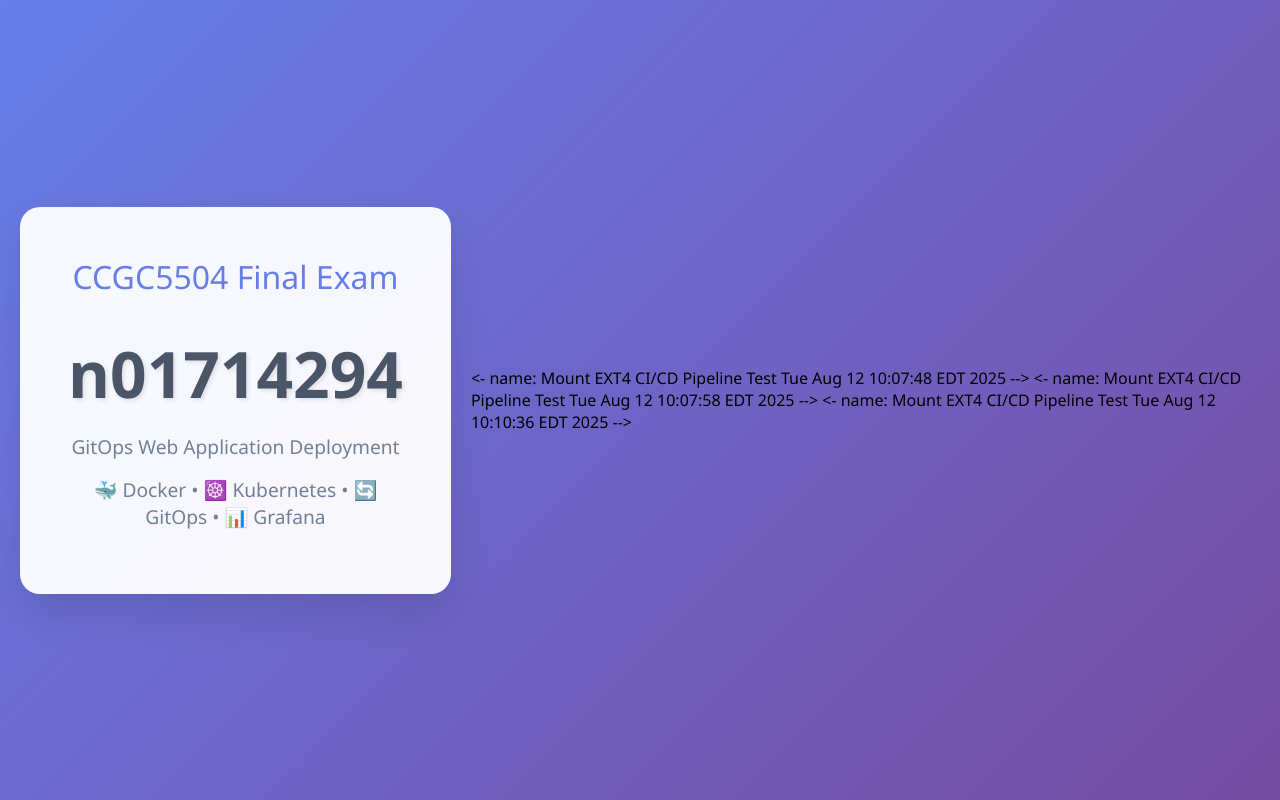
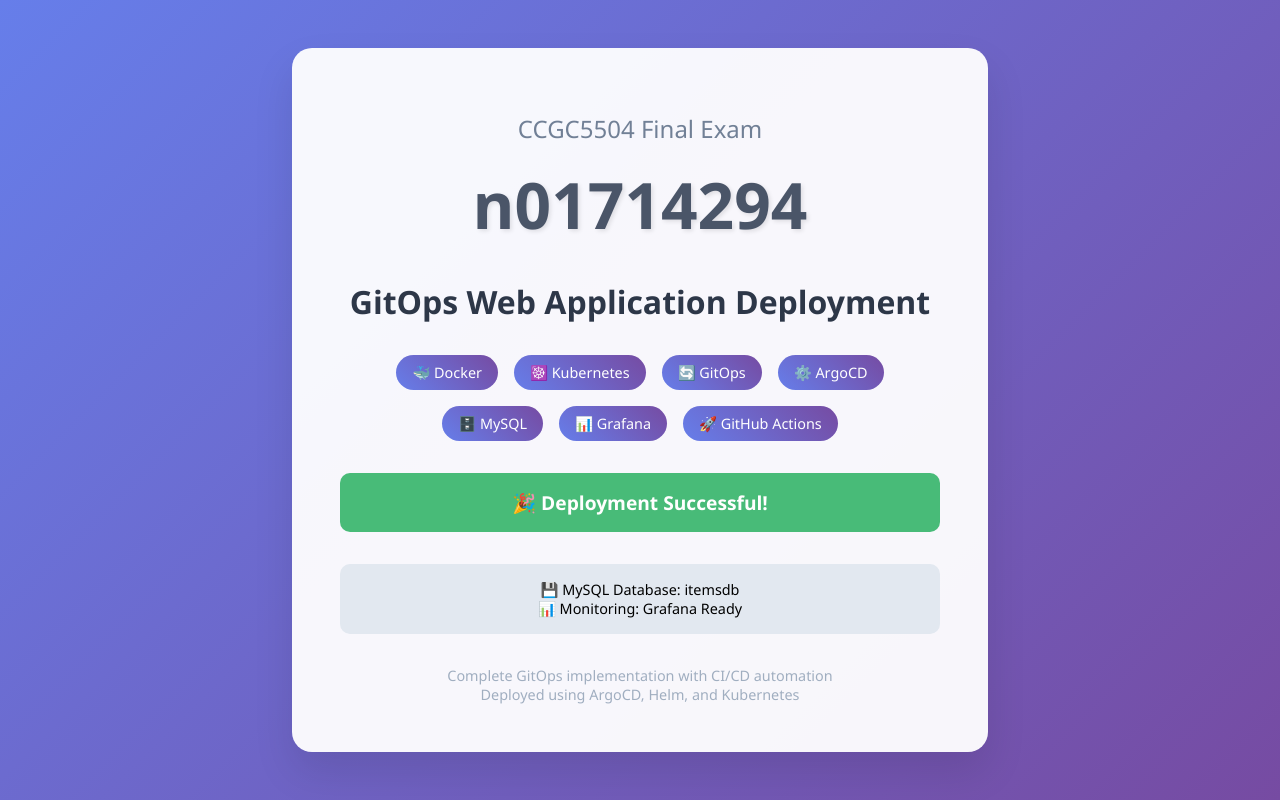
Before and after one commit to jaihirani2330/n01714294_CCGC5504_FINAL_EXAM, a plain HTML site: page nginx-app/index.html in a window 1280 px wide. Drawn offline with Linux system fonts and the light colour scheme.

Commit message:
Final version: Clean HTML + MySQL integration

```diff
--- a/nginx-app/index.html
+++ b/nginx-app/index.html
@@ -28,30 +28,88 @@
             font-size: 4rem;
             font-weight: bold;
             color: #4a5568;
-            margin: 1rem 0;
+            margin: 0;
             text-shadow: 2px 2px 4px rgba(0,0,0,0.1);
         }
-        .course-title {
-            font-size: 2rem;
-            color: #667eea;
-            margin-bottom: 2rem;
-        }
-        .exam-info {
-            font-size: 1.2rem;
+        .course-info {
+            font-size: 1.5rem;
             color: #718096;
             margin: 1rem 0;
+            font-weight: 500;
+        }
+        .exam-title {
+            font-size: 2rem;
+            color: #2d3748;
+            margin: 2rem 0;
+            font-weight: 600;
+        }
+        .tech-stack {
+            display: flex;
+            justify-content: center;
+            flex-wrap: wrap;
+            gap: 1rem;
+            margin: 2rem 0;
+        }
+        .tech-badge {
+            background: linear-gradient(45deg, #667eea, #764ba2);
+            color: white;
+            padding: 0.5rem 1rem;
+            border-radius: 25px;
+            font-size: 0.9rem;
+            font-weight: 500;
+        }
+        .status {
+            background: #48bb78;
+            color: white;
+            padding: 1rem 2rem;
+            border-radius: 10px;
+            font-size: 1.2rem;
+            font-weight: 600;
+            margin: 2rem 0;
+        }
+        .footer {
+            margin-top: 2rem;
+            font-size: 0.9rem;
+            color: #a0aec0;
+        }
+        .database-info {
+            background: #e2e8f0;
+            padding: 1rem;
+            border-radius: 10px;
+            margin: 1rem 0;
+            font-size: 0.9rem;
         }
     </style>
 </head>
 <body>
     <div class="container">
-        <div class="course-title">CCGC5504 Final Exam</div>
-        <div class="student-id">n01714294</div>
-        <div class="exam-info">GitOps Web Application Deployment</div>
-        <div class="exam-info">🐳 Docker • ☸️ Kubernetes • 🔄 GitOps • 📊 Grafana</div>
+        <div class="course-info">CCGC5504 Final Exam</div>
+        <h1 class="student-id">n01714294</h1>
+        <div class="exam-title">GitOps Web Application Deployment</div>
+
+        <div class="tech-stack">
+            <span class="tech-badge">🐳 Docker</span>
+            <span class="tech-badge">☸️ Kubernetes</span>
+            <span class="tech-badge">🔄 GitOps</span>
+            <span class="tech-badge">⚙️ ArgoCD</span>
+            <span class="tech-badge">🗄️ MySQL</span>
+            <span class="tech-badge">📊 Grafana</span>
+            <span class="tech-badge">🚀 GitHub Actions</span>
+        </div>
+
+        <div class="status">
+            🎉 Deployment Successful!
+        </div>
+
+        <div class="database-info">
+            💾 MySQL Database: itemsdb<br>
+            📊 Monitoring: Grafana Ready
+        </div>
+
+        <div class="footer">
+            Complete GitOps implementation with CI/CD automation<br>
+            Deployed using ArgoCD, Helm, and Kubernetes
+        </div>
     </div>
 </body>
 </html>
-<- name: Mount EXT4 CI/CD Pipeline Test Tue Aug 12 10:07:48 EDT 2025 -->
-<- name: Mount EXT4 CI/CD Pipeline Test Tue Aug 12 10:07:58 EDT 2025 -->
-<- name: Mount EXT4 CI/CD Pipeline Test Tue Aug 12 10:10:36 EDT 2025 -->
```
Also changed, not shown: 1 other file.
